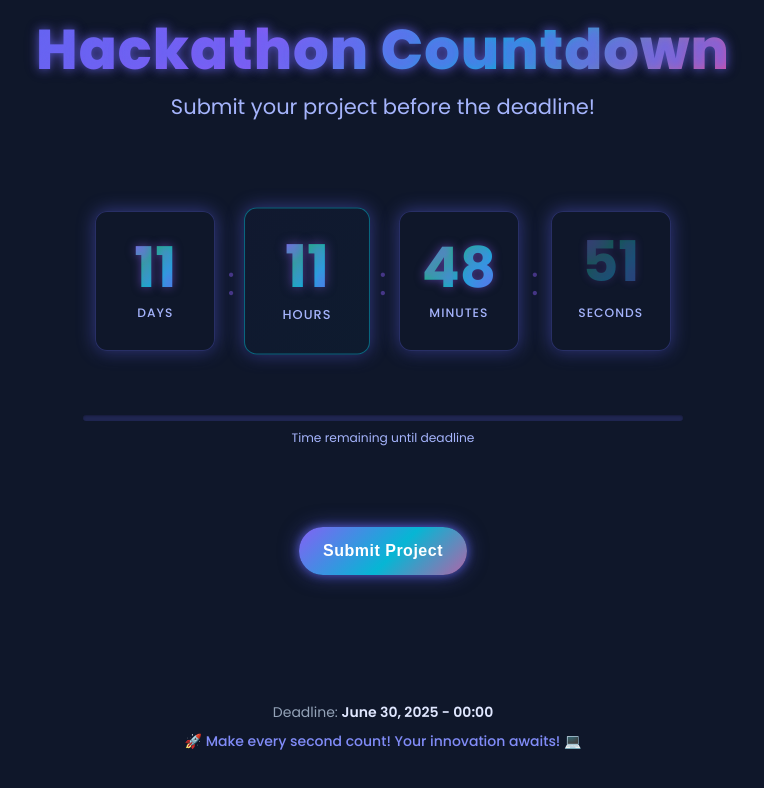
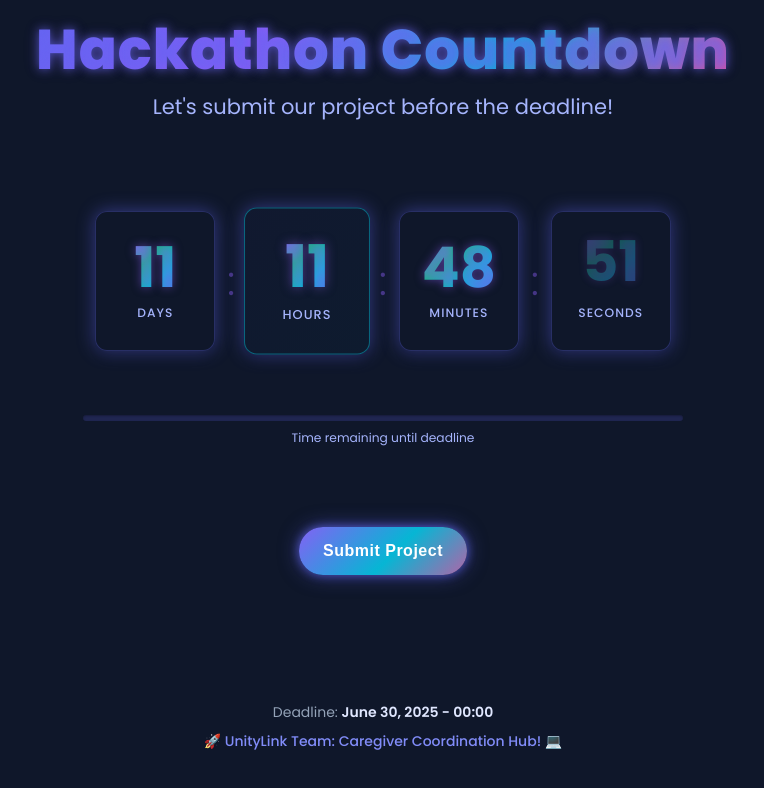
Before and after one commit to kishlayamishra02/DEADLINE, a plain HTML site: page index.html in a window 1280 px wide. Shown: the whole page, without its empty margins (257-1021 px from the left). Drawn offline with Linux system fonts and the light colour scheme; a web font is replaced by a local one.

Commit message:
Update index.html

```diff
--- a/index.html
+++ b/index.html
@@ -14,7 +14,7 @@
     <main class="container">
         <header class="header">
             <h1 class="main-title">Hackathon Countdown</h1>
-            <p class="subtitle">Submit your project before the deadline!</p>
+            <p class="subtitle">Let's submit our project before the deadline!</p>
         </header>
 
         <div class="countdown-container">
@@ -57,7 +57,7 @@
 
         <footer class="footer">
             <p class="deadline-info">Deadline: <strong>June 30, 2025 - 00:00</strong></p>
-            <p class="encouragement">🚀 Make every second count! Your innovation awaits! 💻</p>
+            <p class="encouragement">🚀 UnityLink Team: Caregiver Coordination Hub! 💻</p>
         </footer>
 
         <div class="celebration-overlay hidden" id="celebration">
```
